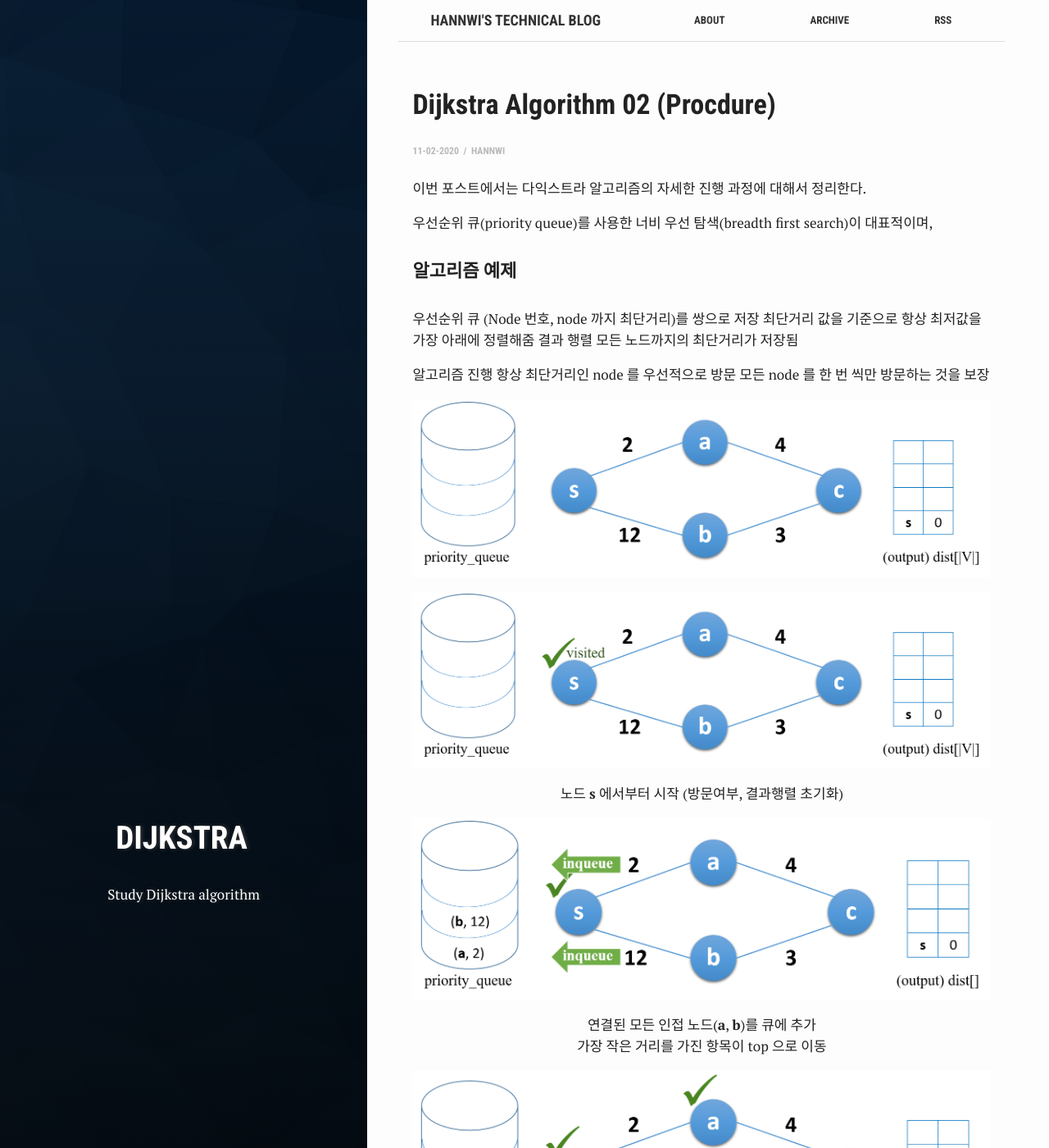
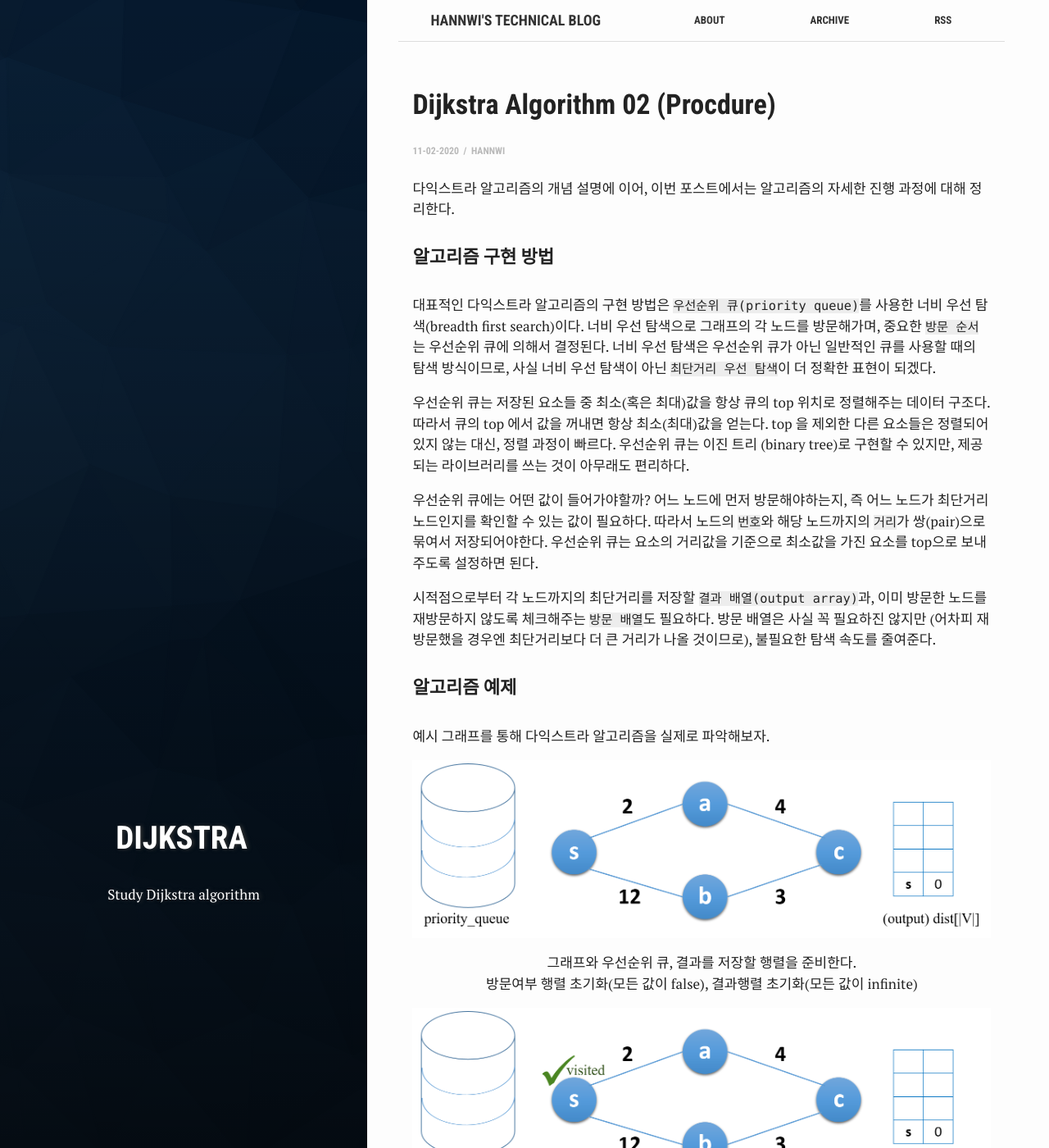
Before and after one commit to hannwi/github.io, a Jekyll site: the page built from _posts/2020-02-11-Algorithm-Dijkstra-02.md, in a window 1280 px wide and 1400 px high. Shown: the whole window at 82% size. Built offline with Jekyll 4.4.1, drawn with Linux system fonts in a browser that asks for light colours; some of the changed text lies outside the part shown.

Commit message:
Modify Dijkstra

```diff
--- a/_posts/2020-02-11-Algorithm-Dijkstra-02.md
+++ b/_posts/2020-02-11-Algorithm-Dijkstra-02.md
@@ -9,29 +9,30 @@ tags: 'dijkstra'
 author: Hannwi
 ---
 
-이번 포스트에서는 다익스트라 알고리즘의 자세한 진행 과정에 대해서 정리한다.
+다익스트라 알고리즘의 개념 설명에 이어,
+이번 포스트에서는 알고리즘의 자세한 진행 과정에 대해 정리한다.
 
-우선순위 큐(priority queue)를 사용한 너비 우선 탐색(breadth first search)이 대표적이며,
+#### 알고리즘 구현 방법
+대표적인 다익스트라 알고리즘의 구현 방법은 `우선순위 큐(priority queue)`를 사용한 너비 우선 탐색(breadth first search)이다. 너비 우선 탐색으로 그래프의 각 노드를 방문해가며, 중요한 `방문 순서`는 우선순위 큐에 의해서 결정된다. 너비 우선 탐색은 우선순위 큐가 아닌 일반적인 큐를 사용할 때의 탐색 방식이므로, 사실 너비 우선 탐색이 아닌 `최단거리 우선 탐색`이 더 정확한 표현이 되겠다.
+
+우선순위 큐는 저장된 요소들 중 최소(혹은 최대)값을 항상 큐의 top 위치로 정렬해주는 데이터 구조다. 따라서 큐의 top 에서 값을 꺼내면 항상 최소(최대)값을 얻는다. top 을 제외한 다른 요소들은 정렬되어있지 않는 대신, 정렬 과정이 빠르다. 우선순위 큐는 이진 트리 (binary tree)로 구현할 수 있지만, 제공되는 라이브러리를 쓰는 것이 아무래도 편리하다.
+
+우선순위 큐에는 어떤 값이 들어가야할까? 어느 노드에 먼저 방문해야하는지, 즉 어느 노드가 최단거리 노드인지를 확인할 수 있는 값이 필요하다. 따라서 노드의 `번호`와 해당 노드까지의 `거리`가 쌍(pair)으로 묶여서 저장되어야한다. 우선순위 큐는 요소의 거리값을 기준으로 최소값을 가진 요소를 top으로 보내주도록 설정하면 된다.
+
+시적점으로부터 각 노드까지의 최단거리를 저장할 `결과 배열(output array)`과, 이미 방문한 노드를 재방문하지 않도록 체크해주는 `방문 배열`도 필요하다. 방문 배열은 사실 꼭 필요하진 않지만 (어차피 재방문했을 경우엔 최단거리보다 더 큰 거리가 나올 것이므로), 불필요한 탐색 속도를 줄여준다.
 
 #### 알고리즘 예제
-우선순위 큐
-(Node 번호, node 까지 최단거리)를 쌍으로 저장
-최단거리 값을 기준으로 항상 최저값을 가장 아래에 정렬해줌
-결과 행렬
-모든 노드까지의 최단거리가 저장됨
-
-알고리즘 진행
-항상 최단거리인 node 를 우선적으로 방문
-모든 node 를 한 번 씩만 방문하는 것을 보장
-
+예시 그래프를 통해 다익스트라 알고리즘을 실제로 파악해보자.
 
 <p align="center">
 	<img src="/assets/images/algorithm/dijkstra/procedure_01.png">
+	그래프와 우선순위 큐, 결과를 저장할 행렬을 준비한다.<br>
+	방문여부 행렬 초기화(모든 값이 false), 결과행렬 초기화(모든 값이 infinite)
 </p>
 
 <p align="center">
 	<img src="/assets/images/algorithm/dijkstra/procedure_02.png">
-	노드 <strong>s</strong> 에서부터 시작 (방문여부, 결과행렬 초기화)
+	노드 <strong>s</strong> 에서부터 시작 (시작점에서 시작점까지의 거리는 0)
 </p>
 
 <p align="center">
@@ -84,41 +85,6 @@ author: Hannwi
 	우선순위 큐의 top에 있는 (<strong>b</strong>, 12) 를 꺼낸다. 이미 방문했으므로 skip.
 	우선순위 큐가 empty 상태가 되면 알고리즘이 종료된다.
 </p>
-
-방법
-초기화
-모든 node 의 dist[] 값을 infinite 으로 설정
-시작 node 의 dist[] 값을 0으로 설정
-(0, s) 를 queue 에 넣는다.
-loop (while queue is not empty)
-queue 에서 요소를 꺼낸다.
-꺼낸 요소의 dist 값이 dist[] 값보다 크다면 loop 를 skip 한다.
-인접 node 들을 조사한다. (BFS)
-인접 node 로 이동할 때의 dist 총 합이 dist[node] 보다 작아진다면 dist[] 값을 갱신한다.
-갱신된 node 와 dist 쌍만 queue에 넣는다.
-
-우선순위 큐를 사용하지 않는 Dijkstra
-핵심 논리는 똑같음
-우선순위 큐 대신 매번 for 문을 돌면서 아직 방문하지 않은 node 중 최소 거리의 node 를 방문
-visited[] 사용하여 한 번 방문한 node 는 다시 방문하지 않음
-아직 방문하지 않은 인접 node 들의 dist[] 를 갱신
-node 개수가 적거나 edge 개수가 많은 경우 유리
-
-#### 알고리즘 과정 예제
-
-
-#### 고찰
-우선순위 큐를 쓰는 이유?
-	더 늦게 ‘발견＇한 노드라도 더 먼저 ‘방문＇할 수 있게 하기 위함
-큐에서 요소를 꺼낼 때 말고, 요소를 넣을 때 최단거리 정보를 갱신하는 이유?
-	조금이라도 빨리 dist[] 를 업데이트하게 되면 search space 가 줄어든다.
-
-#### 조건
-어떤 그래프에서 다익스트라를 사용할 수 있을까?
-`무방향 그래프`의 경우, 모든 간선의 **가중치 값이 양수**여야만 알고리즘을 적용할 수 있다. 만약 가중치 값에 음수가 존재하면, 다익스트라 알고리즘이 최단거리를 빠르게 찾기 위한 전제조건이 성립되지 않아 적용이 불가능하다.
-게다가, 만약 동일한 간선을 여러번 지날 수 없다는 조건이 따로 있지 않다면, 음수 가중치를 갖는 간선을 무한대로 왕복하면 최단거리가 마이너스 무한대가 나올 것이다. 문제 자체가 성립되지 않는다.
-`방향 그래프`의 경우엔, `음수 사이클`이 없다면 적용 가능하다. 음수 사이클이란, 무한히 같은 경로를 돌면서 거리가 마이너스 무한대로 발산할 수 있는 경로를 의미한다.
-설명의 편의를 위해, 여기서는 모든 간선 가중치 값이 양수인 무방향 그래프를 가정하고 설명을 진행한다.
 
 #### 코드
 VS2015 에서 작성하였다.
@@ -223,4 +189,27 @@ void main()
 }
 {% endhighlight %}
 
+#### QnA
+Q) 우선순위 큐를 쓰는 이유?
+A) 최단거리 노드를 우선적으로 방문하기 위함. 달리 말하면, 더 늦게 '발견'한 노드라도 더 먼저 '방문'할 수 있게 하기 위함
+
+Q) '방문' 시점은 큐에서 요소를 꺼낼 때인데, 최단거리 정보는 왜 요소를 넣을 때 갱신하나?
+A) 코드상의 단순한 트릭. 불필요한 노드는 애초에 큐에 넣지 않음으로써, 큐에서 꺼내고 확인해서 버리는 절차를 줄여 속도가 개선된다.
+
+#### 우선순위 큐를 사용하지 않는 Dijkstra
+우선순위 큐를 사용하는 다익스트라 알고리즘은, 너비 우선 탐색을 기본으로 하므로 인접 간선의 갯수만큼 탐색을 시도한다. 따라서 그래프의 간선의 갯수가 노드의 갯수보다 훨씬 많을 경우에는 (방문 횟수는 노드 갯수만큼 하지만) 탐색 횟수가 늘어나 속도가 느려진다. 그럴 때는 좀 더 효율적인 방법이 있다.
+
+
+핵심 논리는 우선순위 큐를 이용한 다익스트라와 같다. 우선순위 큐가 하는 역할은 결국 현재 노드로부터의 '최단거리 인접 노드'를 뱉어주는 것이므로, 매 iteration마다 최단거리 노드를 다른 방식으로 찾으면 된다. 어떻게? 방법은 오히려 더 간단하다. 현재 노드를 제외한 (아직 방문하지 않은) 모든 노드를 full search 하면서 어느 노드가 가장 가까운지 찾고, 최소 거리 노드를 방문하면 된다.
+
+#### 조건
+어떤 그래프에서 다익스트라를 사용할 수 있을까?
+
+`무방향 그래프`의 경우, 모든 간선의 **가중치 값이 양수**여야만 알고리즘을 적용할 수 있다. 만약 가중치 값에 음수가 존재하면, 다익스트라 알고리즘이 최단거리를 빠르게 찾기 위한 전제조건이 성립되지 않아 적용이 불가능하다. 게다가, 만약 동일한 간선을 여러번 지날 수 없다는 조건이 따로 있지 않다면, 음수 가중치를 갖는 간선을 무한대로 왕복하면 최단거리가 마이너스 무한대가 나올 것이다. 문제 자체가 성립되지 않는다.
+
+`방향 그래프`의 경우엔, `음수 사이클`이 없다면 적용 가능하다. 음수 사이클이란, 무한히 같은 경로를 돌면서 거리가 마이너스 무한대로 발산할 수 있는 경로를 의미한다.
+
+설명의 편의를 위해, 여기서는 모든 간선 가중치 값이 양수인 무방향 그래프를 가정하고 설명을 진행하였다.
+
+
 [problem_link]: https://algospot.com/judge/problem/read/BOJ
```
Also changed, not shown: _posts/2020-02-11-Algorithm-Dijkstra-01.md (+2 -2 lines), 4 other files.
